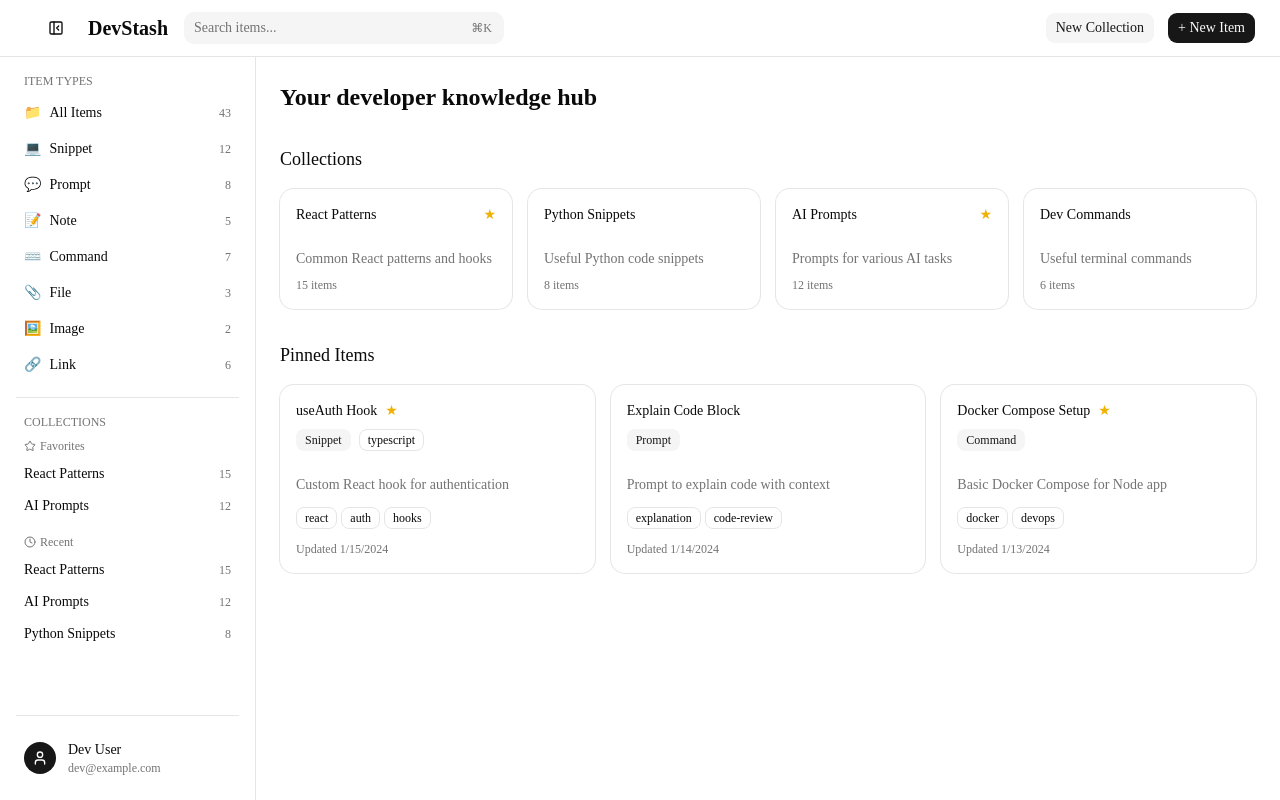
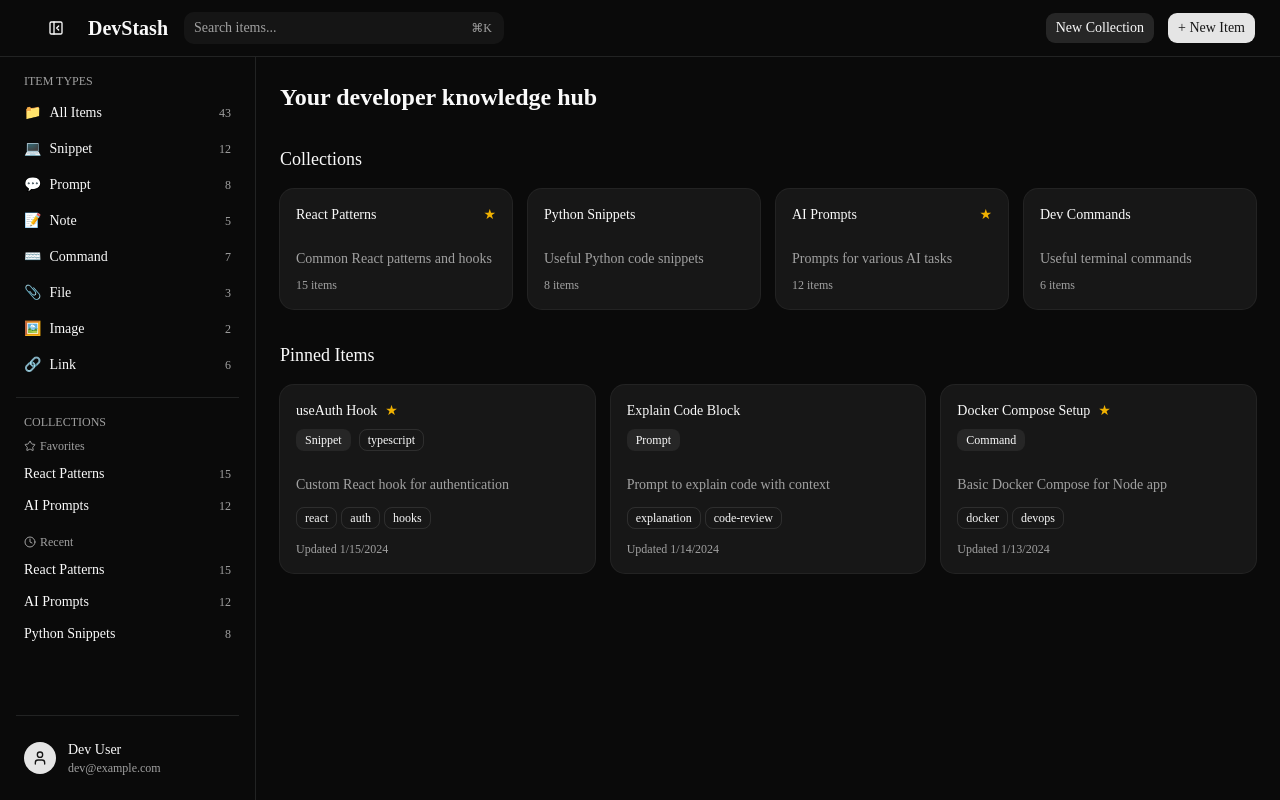
Before and after one commit to SandipKurmi/Devstash, a Next.js app: page /dashboard in a window 1280 px wide. Built offline with nearby package versions, Linux system fonts and the light colour scheme.

Commit message:
Refine dashboard: add dark mode, improve styling to match specs and screenshots

```diff
--- a/app/dashboard/page.tsx
+++ b/app/dashboard/page.tsx
@@ -33,6 +33,15 @@ function ItemTypeIcon({ name }: { name: string }) {
   return <span>{icons[name] || "📄"}</span>;
 }
 
+// Helper to convert type name to plural form for URL
+function singularToPlural(name: string): string {
+  if (name === "All Items") return "items";
+  // Simple pluralization rules
+  if (name.endsWith("y")) return name.slice(0, -1) + "ies";
+  if (name.endsWith("s")) return name + "es";
+  return name + "s";
+}
+
 function SidebarContent({
   collapsed,
   isMobile = false,
@@ -60,7 +69,7 @@ function SidebarContent({
         ].map((type) => (
           <Link
             key={type.name}
-            href={`/items/${type.name.toLowerCase()}`}
+            href={`/items/${singularToPlural(type.name)}`}
             className="flex items-center justify-between w-full px-2 py-1.5 text-sm rounded-md hover:bg-muted text-foreground"
           >
             <div className="flex items-center gap-2">
--- a/app/layout.tsx
+++ b/app/layout.tsx
@@ -25,9 +25,9 @@ export default function RootLayout({
   return (
     <html
       lang="en"
-      className={`${geistSans.variable} ${geistMono.variable} h-full antialiased`}
+      className={`${geistSans.variable} ${geistMono.variable} h-full antialiased dark`}
     >
-      <body className="min-h-full flex flex-col">{children}</body>
+      <body className="min-h-full flex flex-col dark">{children}</body>
     </html>
   );
 }
```
